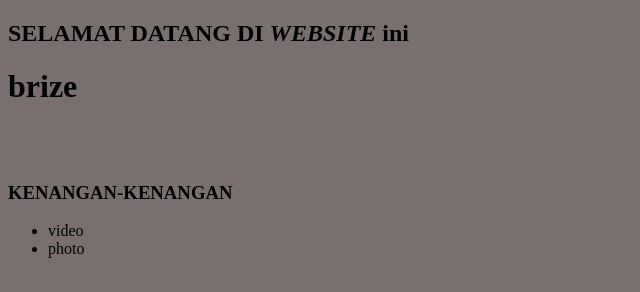
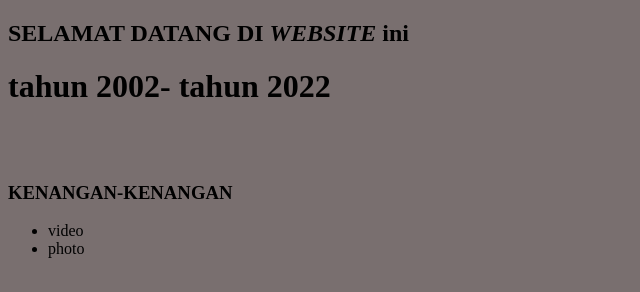
Before and after one commit to brizerepasi/brizerepasi, a plain HTML site: page index.html in a window 1280 px wide. Shown: the whole page, without its empty margins (0-640 px from the left). Drawn offline with Linux system fonts and the light colour scheme.

Commit message:
Update index.html

```diff
--- a/index.html
+++ b/index.html
@@ -2,13 +2,13 @@
 <html>
  <head>
    <link rel="icon" href="th.jpg">
-   <title> brize </title>
+   <title>kenangan</title>
    <section>
     <figcaption><h2>SELAMAT DATANG DI <em>WEBSITE</em> ini </h2></figcaption>
   </section>
   </head>
 <body style="background-color: rgb(121, 111, 111);">
-   <h1>brize</h1>
+   <h1>tahun 2002- tahun 2022</h1>
    <br>
    <br>
    <h3> KENANGAN-KENANGAN </h3>
```
